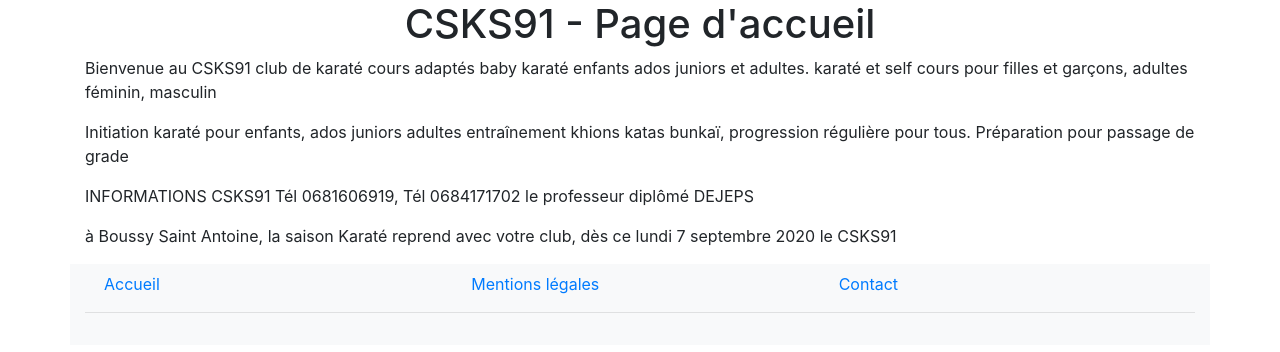
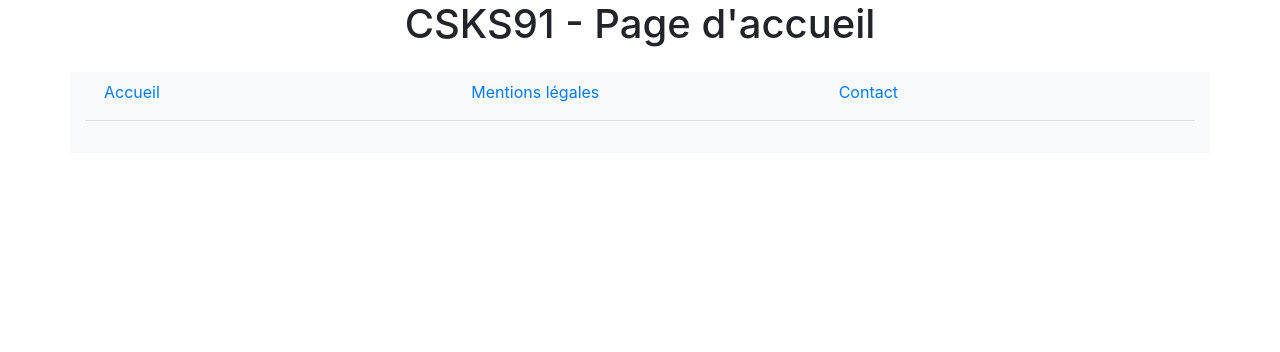
Before and after one commit to Faokiam0/karate91, a Symfony app: template templates/blog/blog.html.twig in a window 1280 px wide. Shown: the part 56-408 px from the top of the page. Run offline with Twig, Linux system fonts and the light colour scheme; the template is opened without the code that fills it, so the values that code supplies are empty; some libraries are stand-ins or nearby versions.

Commit message:
Add blog display

```diff
--- a/templates/base.html.twig
+++ b/templates/base.html.twig
@@ -67,7 +67,7 @@
                             </div>
                         </li>
                         <li class="nav-item">
-                            <a class="nav-link" href="#">Blogs</a>
+                            <a class="nav-link" href="{{path('blog')}}">Blogs</a>
                         </li>
                         <li class="nav-item dropdown">
                             <a class="nav-link dropdown-toggle" href="#" id="karateDropdown" role="button" data-toggle="dropdown" aria-haspopup="true" aria-expanded="false">
--- a/templates/blog/blog.html.twig
+++ b/templates/blog/blog.html.twig
@@ -5,11 +5,6 @@
 {% block body %}
   {{parent()}}
 
-<div class="">
-    <p>Bienvenue au CSKS91 club de karaté cours adaptés baby karaté enfants ados juniors et adultes. karaté et self cours pour filles et garçons, adultes féminin, masculin</p>
-    <p>Initiation karaté pour enfants, ados juniors adultes entraînement khions katas bunkaï, progression régulière pour tous. Préparation pour passage de grade</p>
-    <p>INFORMATIONS CSKS91  Tél 0681606919, Tél 0684171702 le professeur diplômé DEJEPS</p>
-    <p>à Boussy Saint Antoine, la saison Karaté reprend avec votre club, dès ce lundi 7 septembre 2020
-le CSKS91</p>
-</div>
+  <h1>{{ blog.title }}</h1>
+  <p>{{ blog.content }}</p>
 {% endblock %}
```
Also changed, not shown: src/Controller/BlogController.php (+7 -2 lines), templates/blog/index.html.twig (+17 -14 lines).
